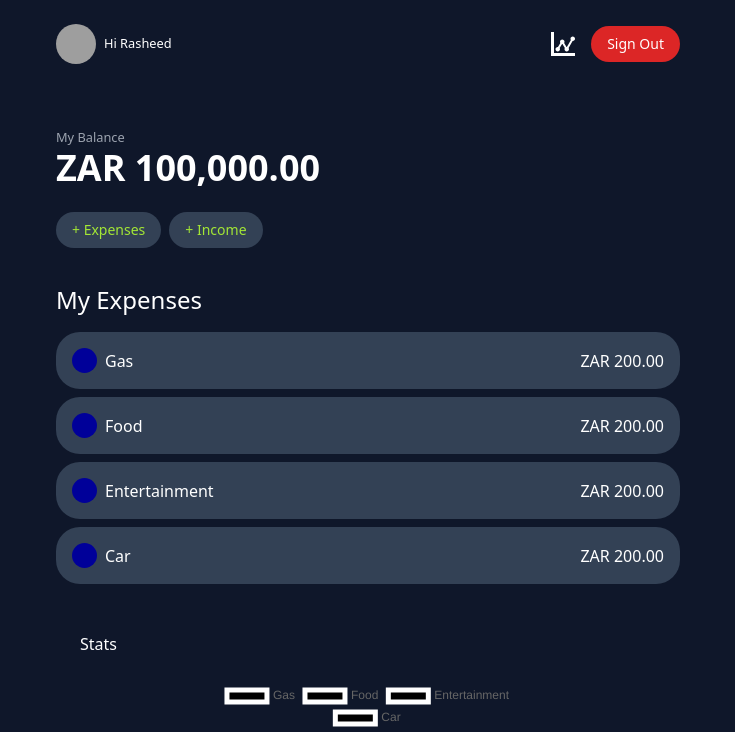
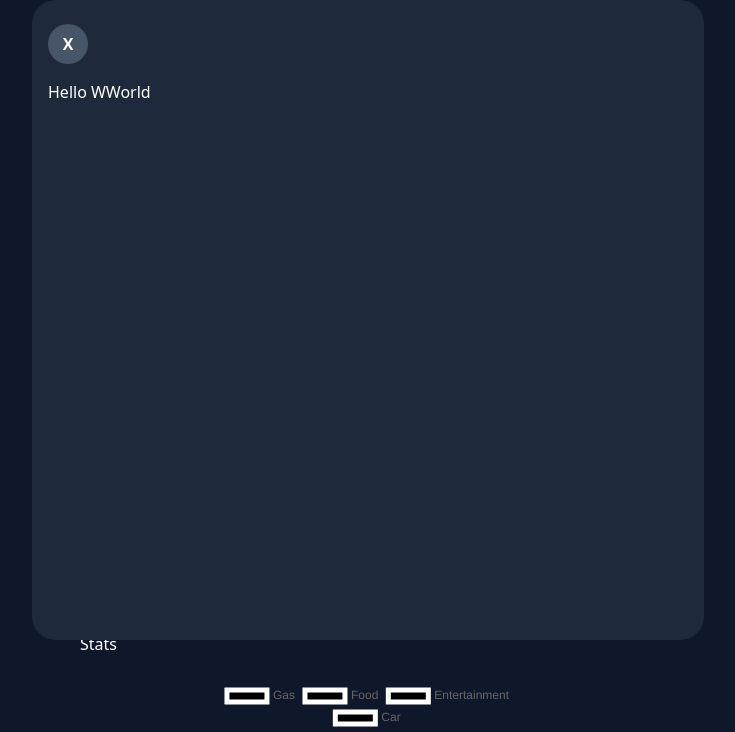
Before and after one commit to rasheedballim/Finance-Tracker, a Next.js app: page / in a window 1280 px wide. Shown: the top 732 px of the page, without its empty margins (272-1007 px from the left). Built offline with nearby package versions, Linux system fonts and the light colour scheme; grey boxes are pictures that could not be loaded.

Commit message:
Added Modal template

```diff
--- a/app/globals.css
+++ b/app/globals.css
@@ -4,7 +4,7 @@
 
 @layer base {
   body {
-    @apply bg-slate-900 text-white;
+    @apply bg-slate-900 text-white relative;
   }
   button {
     @apply hover:scale-110 transition-all duration-100;
--- a/app/page.js
+++ b/app/page.js
@@ -1,9 +1,11 @@
 "use client";
 import { currencyFormatter } from "@/lib/utils";
 import ExpenseItems from "@/components/ExpenseItems";
+import { useState } from "react";
 
 import { Chart as ChartJS, ArcElement, Tooltip, Legend } from "chart.js";
 import { Doughnut } from "react-chartjs-2";
+import Modal from "@/components/Modal";
 
 ChartJS.register(ArcElement, Tooltip, Legend);
 
@@ -35,7 +37,15 @@ const DUMMY_DATA = [
 ];
 
 export default function Home() {
+  const [modalIsOpen, setModalIsOpen] = useState(true);
   return (
+    <>
+      {/*Modal */}
+      <Modal show={modalIsOpen} onClose={setModalIsOpen}>
+        {" "}
+        <h3> Hello WWorld</h3>
+      </Modal>
+
       <main className="container max-w-2xl py-6 px-6 mx-auto">
         <section className="py-3">
           <small className="text-gray-400 text-md">My Balance</small>
@@ -43,7 +53,14 @@ export default function Home() {
         </section>
 
         <section className="flex items-center gap-2 py-3">
-        <button className="btn btn-primary">+ Expenses</button>
+          <button
+            onClick={() => {
+              setModalIsOpen(true);
+            }}
+            className="btn btn-primary"
+          >
+            + Expenses
+          </button>
           <button className="btn btn-primary">+ Income</button>
         </section>
         {/*My Expenses */}
@@ -80,5 +97,6 @@ export default function Home() {
           </div>
         </section>
       </main>
+    </>
   );
 }
--- /dev/null
+++ b/components/Modal.js
@@ -0,0 +1,24 @@
+function Modal({ show, onClose, children }) {
+  return (
+    <div
+      style={{
+        transform: show ? "translateX(0%)" : "translateX(-400%)",
+      }}
+      className="absolute top-0 left-0 w-full h-full z-10 transition-all duration-500"
+    >
+      <div className="container mx-auto max-w-2xl h-[80vh] rounded-3xl bg-slate-800 py-6 px-4">
+        <button
+          onClick={() => {
+            onClose(false);
+          }}
+          className="w-10 h-10 mb-4 font-bold rounded-full bg-slate-600"
+        >
+          X
+        </button>
+        {children}
+      </div>
+    </div>
+  );
+}
+
+export default Modal;
```
Lines whose indentation alone changed are shown as unchanged.
